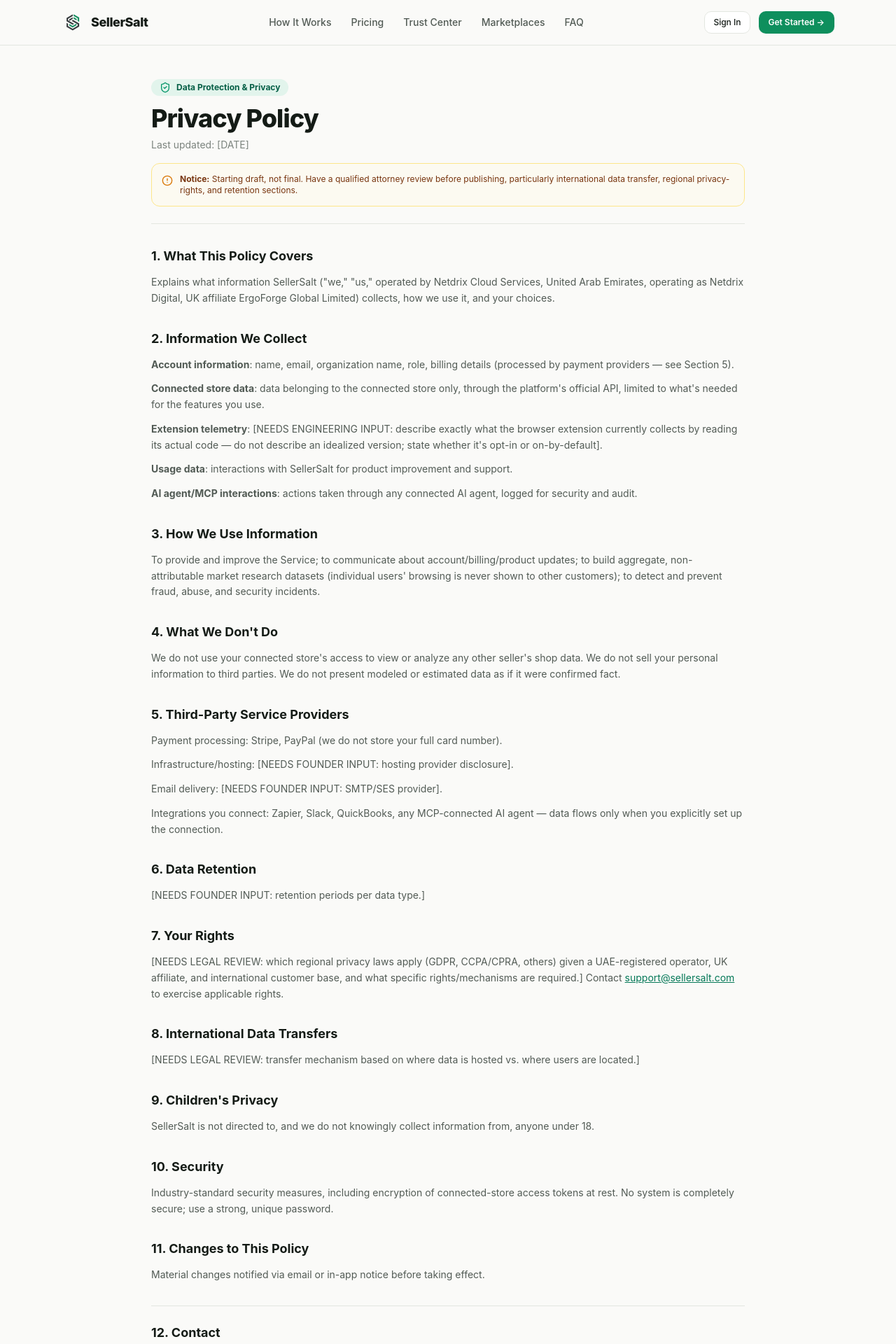
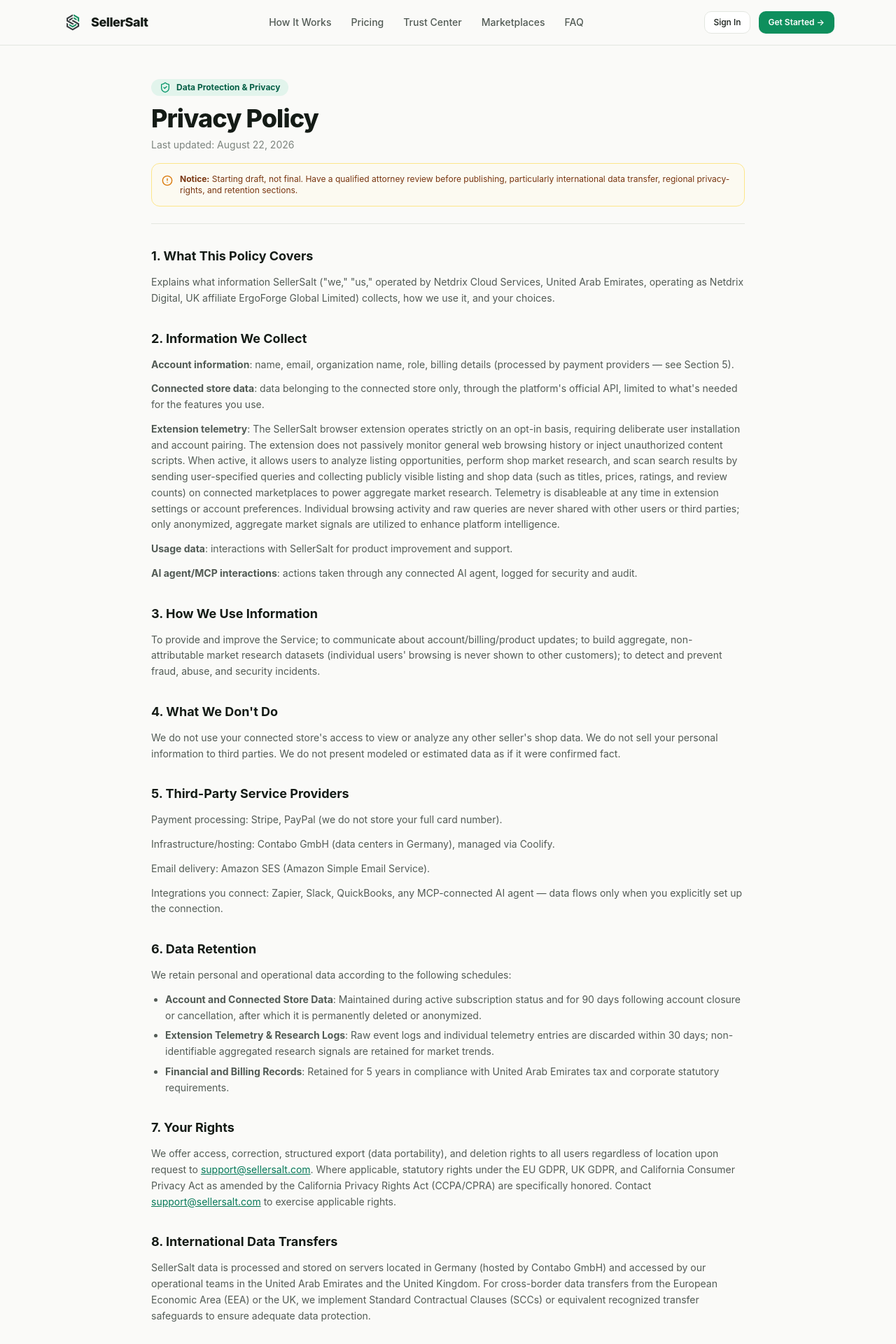
Before and after one commit to namistech/sellersalt, a Next.js app: page /privacy in a window 1280 px wide. Shown: the top 1920 px of the page at 70% size. Built offline with nearby package versions, Linux system fonts and the light colour scheme; no server answers.

Commit message:
legal: finalize terms of service and privacy policy placeholders

```diff
--- a/src/app/privacy/page.tsx
+++ b/src/app/privacy/page.tsx
@@ -71,7 +71,7 @@
               Privacy Policy
             </h1>
             <p className="mt-2 text-sm text-[#7C847E]">
-              Last updated: [DATE]
+              Last updated: August 22, 2026
             </p>
             <div className="mt-4 p-3.5 rounded-xl border border-amber-200 bg-amber-50/50 text-amber-900 text-xs flex items-start gap-2.5">
               <AlertCircle className="w-4 h-4 text-amber-600 shrink-0 mt-0.5" />
@@ -99,7 +99,7 @@
                 <strong>Connected store data</strong>: data belonging to the connected store only, through the platform&apos;s official API, limited to what&apos;s needed for the features you use.
               </p>
               <p>
-                <strong>Extension telemetry</strong>: [NEEDS ENGINEERING INPUT: describe exactly what the browser extension currently collects by reading its actual code — do not describe an idealized version; state whether it&apos;s opt-in or on-by-default].
+                <strong>Extension telemetry</strong>: The SellerSalt browser extension operates strictly on an opt-in basis, requiring deliberate user installation and account pairing. The extension does not passively monitor general web browsing history or inject unauthorized content scripts. When active, it allows users to analyze listing opportunities, perform shop market research, and scan search results by sending user-specified queries and collecting publicly visible listing and shop data (such as titles, prices, ratings, and review counts) on connected marketplaces to power aggregate market research. Telemetry is disableable at any time in extension settings or account preferences. Individual browsing activity and raw queries are never shared with other users or third parties; only anonymized, aggregate market signals are utilized to enhance platform intelligence.
               </p>
               <p>
                 <strong>Usage data</strong>: interactions with SellerSalt for product improvement and support.
@@ -129,10 +129,10 @@
                 Payment processing: Stripe, PayPal (we do not store your full card number).
               </p>
               <p>
-                Infrastructure/hosting: [NEEDS FOUNDER INPUT: hosting provider disclosure].
+                Infrastructure/hosting: Contabo GmbH (data centers in Germany), managed via Coolify.
               </p>
               <p>
-                Email delivery: [NEEDS FOUNDER INPUT: SMTP/SES provider].
+                Email delivery: Amazon SES (Amazon Simple Email Service).
               </p>
               <p>
                 Integrations you connect: Zapier, Slack, QuickBooks, any MCP-connected AI agent — data flows only when you explicitly set up the connection.
@@ -142,21 +142,32 @@
             <section className="space-y-3">
               <h2 className="text-lg font-bold text-[#141B16]">6. Data Retention</h2>
               <p>
-                [NEEDS FOUNDER INPUT: retention periods per data type.]
+                We retain personal and operational data according to the following schedules:
               </p>
+              <ul className="list-disc pl-5 space-y-1.5">
+                <li>
+                  <strong>Account and Connected Store Data</strong>: Maintained during active subscription status and for 90 days following account closure or cancellation, after which it is permanently deleted or anonymized.
+                </li>
+                <li>
+                  <strong>Extension Telemetry &amp; Research Logs</strong>: Raw event logs and individual telemetry entries are discarded within 30 days; non-identifiable aggregated research signals are retained for market trends.
+                </li>
+                <li>
+                  <strong>Financial and Billing Records</strong>: Retained for 5 years in compliance with United Arab Emirates tax and corporate statutory requirements.
+                </li>
+              </ul>
             </section>
 
             <section className="space-y-3">
               <h2 className="text-lg font-bold text-[#141B16]">7. Your Rights</h2>
               <p>
-                [NEEDS LEGAL REVIEW: which regional privacy laws apply (GDPR, CCPA/CPRA, others) given a UAE-registered operator, UK affiliate, and international customer base, and what specific rights/mechanisms are required.] Contact <a href="mailto:support@sellersalt.com" className="text-emerald-700 underline">support@sellersalt.com</a> to exercise applicable rights.
+                We offer access, correction, structured export (data portability), and deletion rights to all users regardless of location upon request to <a href="mailto:support@sellersalt.com" className="text-emerald-700 underline">support@sellersalt.com</a>. Where applicable, statutory rights under the EU GDPR, UK GDPR, and California Consumer Privacy Act as amended by the California Privacy Rights Act (CCPA/CPRA) are specifically honored. Contact <a href="mailto:support@sellersalt.com" className="text-emerald-700 underline">support@sellersalt.com</a> to exercise applicable rights.
               </p>
             </section>
 
             <section className="space-y-3">
               <h2 className="text-lg font-bold text-[#141B16]">8. International Data Transfers</h2>
               <p>
-                [NEEDS LEGAL REVIEW: transfer mechanism based on where data is hosted vs. where users are located.]
+                SellerSalt data is processed and stored on servers located in Germany (hosted by Contabo GmbH) and accessed by our operational teams in the United Arab Emirates and the United Kingdom. For cross-border data transfers from the European Economic Area (EEA) or the UK, we implement Standard Contractual Clauses (SCCs) or equivalent recognized transfer safeguards to ensure adequate data protection.
               </p>
             </section>
 
--- a/src/app/terms/page.tsx
+++ b/src/app/terms/page.tsx
@@ -71,7 +71,7 @@
               Terms of Service
             </h1>
             <p className="mt-2 text-sm text-[#7C847E]">
-              Last updated: [DATE]
+              Last updated: August 22, 2026
             </p>
             <div className="mt-4 p-3.5 rounded-xl border border-amber-200 bg-amber-50/50 text-amber-900 text-xs flex items-start gap-2.5">
               <AlertCircle className="w-4 h-4 text-amber-600 shrink-0 mt-0.5" />
@@ -114,7 +114,7 @@
             <section className="space-y-3">
               <h2 className="text-lg font-bold text-[#141B16]">5. Subscriptions, Billing, and Seats</h2>
               <p>
-                [NEEDS FOUNDER INPUT: plan tiers, billing cycle, seat-based pricing, renewal terms.] Payments processed by Stripe/PayPal; SellerSalt does not store full payment card details. [NEEDS FOUNDER INPUT: refund/cancellation policy and data handling on downgrade.]
+                SellerSalt subscriptions are billed on a monthly, auto-renewing basis through Stripe or PayPal. Available subscription plans include Free Explorer ($0), Starter ($19), Growth &amp; Pro ($49), and Agency &amp; Enterprise ($199), as specified on our live Pricing page. Agency and Institute plan seats may be added or removed at any time, with adjustments prorated at the subsequent renewal billing cycle. Payments are securely processed by Stripe and PayPal; SellerSalt does not store full payment card numbers. You may cancel your subscription at any time; cancellations take effect at the end of the current billing period. No partial-month refunds are provided, except where required by applicable law. Upon plan downgrade or cancellation, account and store data is retained for ninety (90) days before permanent deletion.
               </p>
             </section>
 
@@ -142,14 +142,14 @@
             <section className="space-y-3">
               <h2 className="text-lg font-bold text-[#141B16]">9. Disclaimers</h2>
               <p>
-                SellerSalt provides research, estimates, and recommendations to support your decisions — it does not guarantee sales, rankings, or business outcomes. Estimated values are always clearly labeled as estimates, not confirmed fact. [NEEDS LEGAL REVIEW: standard &quot;AS IS&quot; warranty disclaimer scoped to applicable jurisdiction(s).]
+                SellerSalt provides research, estimates, and recommendations to support your decisions — it does not guarantee sales, rankings, or business outcomes. Estimated values are always clearly labeled as estimates, not confirmed fact. To the maximum extent permitted by applicable law, the Service is provided on an &quot;AS IS&quot; and &quot;AS AVAILABLE&quot; basis without warranties of any kind, whether express, implied, or statutory, including but not limited to implied warranties of merchantability, fitness for a particular purpose, and non-infringement.
               </p>
             </section>
 
             <section className="space-y-3">
               <h2 className="text-lg font-bold text-[#141B16]">10. Limitation of Liability</h2>
               <p>
-                [NEEDS LEGAL REVIEW: limitation of liability clause — enforceability varies significantly by jurisdiction and consumer-protection law given the UAE/UK corporate structure and international customer base.]
+                To the maximum extent permitted by applicable law, SellerSalt&apos;s total cumulative liability arising out of or related to these Terms or your use of the Service shall be capped at and will not exceed the total fees paid by you to SellerSalt in the preceding twelve (12) months. In no event shall SellerSalt or its operators be liable for any indirect, incidental, special, exemplary, consequential, or punitive damages, or for any lost profits, lost revenue, or lost data.
               </p>
             </section>
 
@@ -170,7 +170,7 @@
             <section className="space-y-3">
               <h2 className="text-lg font-bold text-[#141B16]">13. Governing Law and Dispute Resolution</h2>
               <p>
-                [NEEDS LEGAL REVIEW: governing law and dispute resolution — UAE primary entity (Netdrix Cloud Services) with UK affiliate (ErgoForge Global Limited) and an international customer base.]
+                These Terms shall be governed by and construed in accordance with the laws of the Dubai International Financial Centre (DIFC), United Arab Emirates. Any dispute, controversy, or claim arising out of or relating to these Terms shall first be submitted to good-faith informal negotiation between the parties. If unresolved, the dispute shall be settled by binding arbitration administered under the DIFC-LCIA Arbitration Centre Rules. The seat of arbitration shall be Dubai, UAE, and proceedings shall be conducted in the English language.
               </p>
             </section>
 
```
Also changed, not shown: 2 other files (tests, documents, lock files or other folders).
